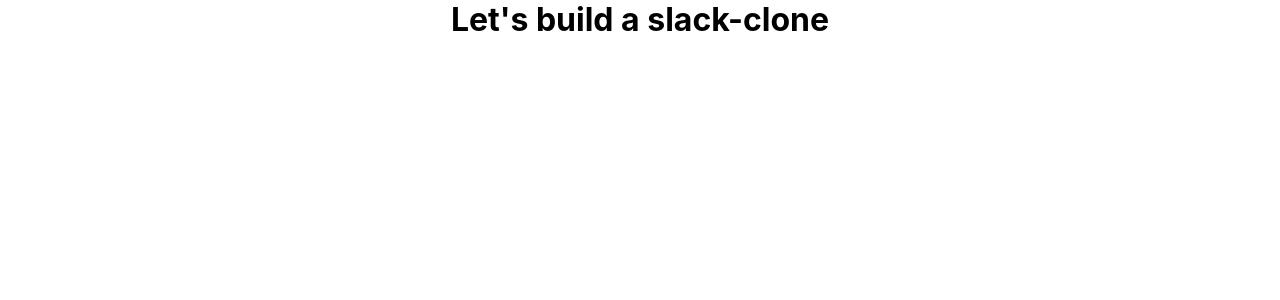
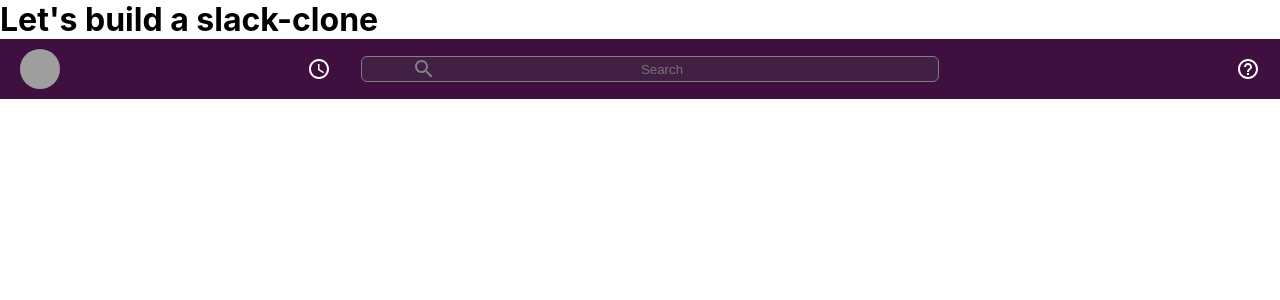
Before and after one commit to HarrisonHemstreet/slack-clone, a React (Create React App) app: page / in a window 1280 px wide. Shown: the top 300 px of the page. Built offline with nearby package versions, Linux system fonts and the light colour scheme; grey boxes are pictures that could not be loaded.

Commit message:
added Header content and styling

```diff
--- a/src/App.css
+++ b/src/App.css
@@ -1,38 +1,3 @@
-.App {
-  text-align: center;
+body {
+  --slack-color: #3f0f40;
 }
-
-.App-logo {
-  height: 40vmin;
-  pointer-events: none;
-}
-
-@media (prefers-reduced-motion: no-preference) {
-  .App-logo {
-    animation: App-logo-spin infinite 20s linear;
-  }
-}
-
-.App-header {
-  background-color: #282c34;
-  min-height: 100vh;
-  display: flex;
-  flex-direction: column;
-  align-items: center;
-  justify-content: center;
-  font-size: calc(10px + 2vmin);
-  color: white;
-}
-
-.App-link {
-  color: #61dafb;
-}
-
-@keyframes App-logo-spin {
-  from {
-    transform: rotate(0deg);
-  }
-  to {
-    transform: rotate(360deg);
-  }
-}
--- a/src/App.js
+++ b/src/App.js
@@ -1,9 +1,14 @@
 import './App.css';
+import Header from './Header';
 
 function App() {
   return (
     <div className="App">
       <h1>Let's build a slack-clone</h1>
+      {/* Header */}
+      <Header />
+      {/* Sidebar */}
+      {/* React router -> chat screen */}
     </div>
   );
 }
--- a/src/Header.css
+++ b/src/Header.css
@@ -0,0 +1,49 @@
+.header {
+  display: flex;
+  align-items: center;
+  justify-content: space-between;
+  padding: 10px 0;
+  background-color: var(--slack-color);
+  color: white;
+}
+
+.header__left {
+  flex: 0.3;
+  display: flex;
+  align-items: center;
+  margin-left: 20px;
+}
+
+.header__left > .MuiSvgIcon-root {
+  margin-left: auto;
+  margin-right: 30px;
+}
+
+.header__search {
+  flex: 0.4;
+  background-color: #421f44;
+  text-align: center;
+  display: flex;
+  padding: 0 50px;
+  color: gray;
+  border: 1px gray solid;
+  border-radius: 6px;
+}
+
+.header__right {
+  flex: 0.3;
+  display: flex;
+  align-items: flex-end;
+}
+
+.header__search > input {
+  background-color: transparent;
+  border: none;
+  text-align: center;
+  min-width: 35vw;
+}
+
+.header__right > .MuiSvgIcon-root {
+  margin-left: auto;
+  margin-right: 20px;
+}
--- a/src/Header.js
+++ b/src/Header.js
@@ -0,0 +1,33 @@
+import React from 'react';
+import './Header.css';
+import {Avatar} from '@material-ui/core';
+import AccessTimeIcon from '@material-ui/icons/AccessTime';
+import SearchIcon from '@material-ui/icons/Search'
+import HelpOutlineIcon from '@material-ui/icons/HelpOutline';
+
+function Header() {
+    return (
+        <div className='header'>
+            <div className='header__left'>
+                <Avatar className='header__avatar' alt='{user?.displayName}' src='{user?.photoURL}'/>
+                {/* Avatar for logged in user */}
+
+                <AccessTimeIcon />
+                {/* Time Icon */}
+            </div>
+            <div className='header__search'>
+                <SearchIcon />
+                <input placeholder='Search' />
+                {/* Search Icon */}
+
+                {/* input */}
+            </div>
+            <div className='header__right'>
+                <HelpOutlineIcon />
+                {/* help icon */}
+            </div>
+        </div>
+    )
+}
+
+export default Header
```
